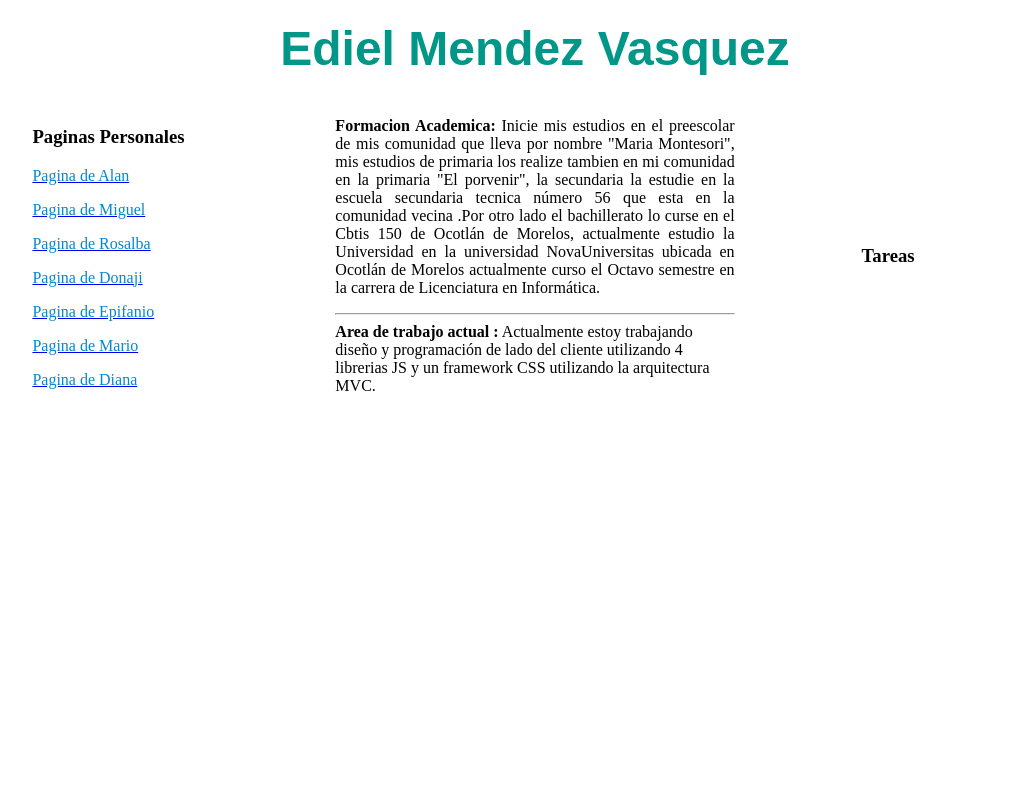
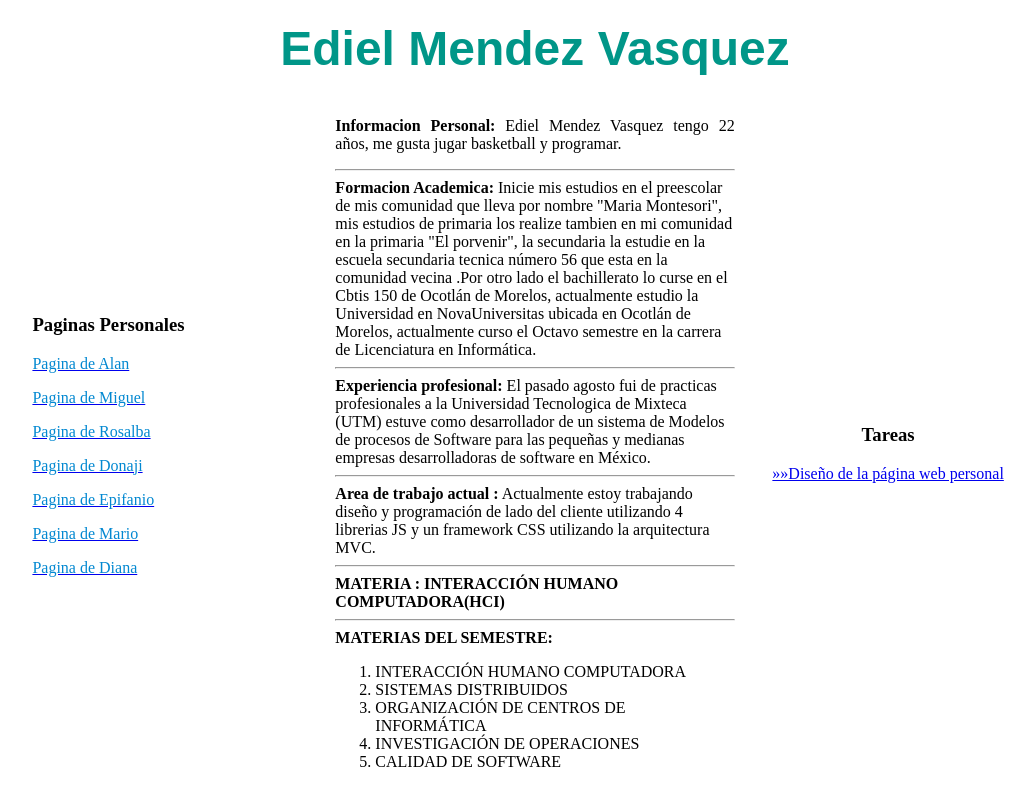
Before and after one commit to edielmendez/edielmendez.github.io, a plain HTML site: page index.html in a window 1280 px wide. Shown: the whole page, without its empty margins (105-1140 px from the left). Drawn offline with Linux system fonts and the light colour scheme.

Commit message:
Update index.html

```diff
--- a/index.html
+++ b/index.html
@@ -22,12 +22,28 @@
 	    	<p><a href="alanarmandochc.github.io"><font color="#0288D1">Pagina de Diana</a></p>
 
 	    </td>
-	    <td width="40%"><p align="justify"><font face="Modern"> <b>Formacion Academica:</b> Inicie mis estudios en el preescolar de mis comunidad que lleva por nombre "Maria Montesori", mis estudios de primaria los realize tambien en mi comunidad en la primaria "El porvenir", la secundaria la estudie en la escuela secundaria tecnica número 56 que esta en la comunidad vecina .Por otro lado el bachillerato lo curse en el Cbtis 150 de Ocotlán de Morelos, actualmente estudio la Universidad en la universidad NovaUniversitas ubicada en Ocotlán de Morelos actualmente curso el Octavo semestre en la carrera de Licenciatura en Informática.<hr>
-	    <b>Area de trabajo actual :</b> Actualmente estoy trabajando diseño y programación de lado del cliente utilizando 4 librerias JS y un framework CSS utilizando la arquitectura MVC.</font></p></td>
+	    <td width="40%"><p align="justify"><font face="Modern">
+	    <b>Informacion Personal:</b>  Ediel Mendez Vasquez tengo 22 años, me gusta jugar basketball y programar.<hr>
+	    <b>Formacion Academica:</b>  Inicie mis estudios en el preescolar de mis comunidad que lleva por nombre "Maria Montesori", mis estudios de primaria los realize tambien en mi comunidad en la primaria "El porvenir", la secundaria la estudie en la escuela secundaria tecnica número 56 que esta en la comunidad vecina .Por otro lado el bachillerato lo curse en el Cbtis 150 de Ocotlán de Morelos, actualmente estudio la Universidad en NovaUniversitas ubicada en Ocotlán de Morelos, actualmente curso el Octavo semestre en la carrera de Licenciatura en Informática.<hr>
+	    <b>Experiencia profesional:</b>  El pasado agosto fui de practicas profesionales a la Universidad Tecnologica de Mixteca (UTM) estuve como desarrollador de un sistema de Modelos de procesos de Software para las pequeñas y medianas empresas desarrolladoras de software en México.
+	    <hr>
+	    <b>Area de trabajo actual :</b> Actualmente estoy trabajando diseño y programación de lado del cliente utilizando 4 librerias JS y un framework CSS utilizando la arquitectura MVC.<hr>
+	    <b>MATERIA : INTERACCIÓN HUMANO COMPUTADORA(HCI)</b><HR>
+	    <b>MATERIAS DEL SEMESTRE:</b>
+	    <ol>
+	    	<li>INTERACCIÓN HUMANO COMPUTADORA</li>
+	    	<li>SISTEMAS DISTRIBUIDOS</li>
+	    	<li>ORGANIZACIÓN DE CENTROS DE INFORMÁTICA</li>
+	    	<li>INVESTIGACIÓN DE OPERACIONES</li>
+	    	<li>CALIDAD DE SOFTWARE</li>
+	    </ol>
+	    </font></p></td>
 	    <td width="30%">
 	    	<center>
 	    	<h3>Tareas</h3>
+	    	<a href="#">&#187;&#187;Diseño de la página web personal</a>
 	    	</center>
+
 	    </td>
 	  </tr>
 	  <tr>
```
